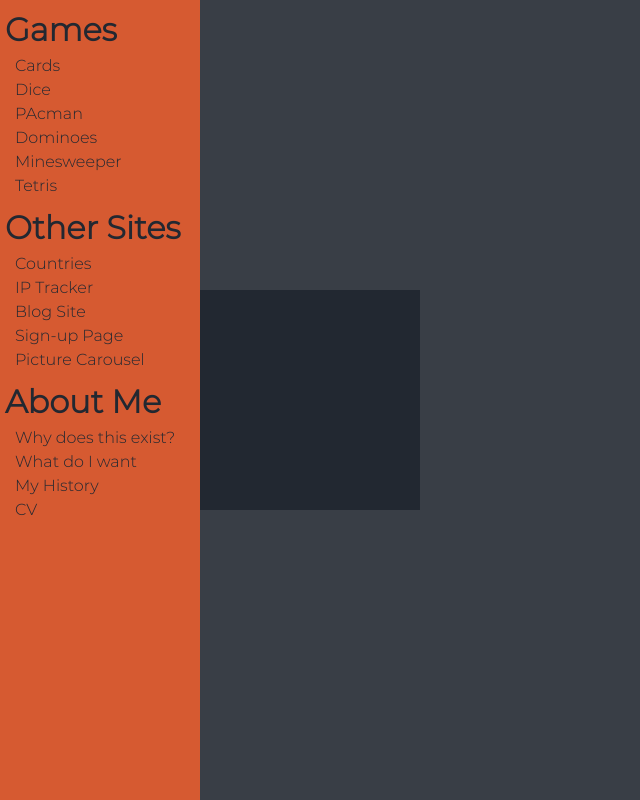
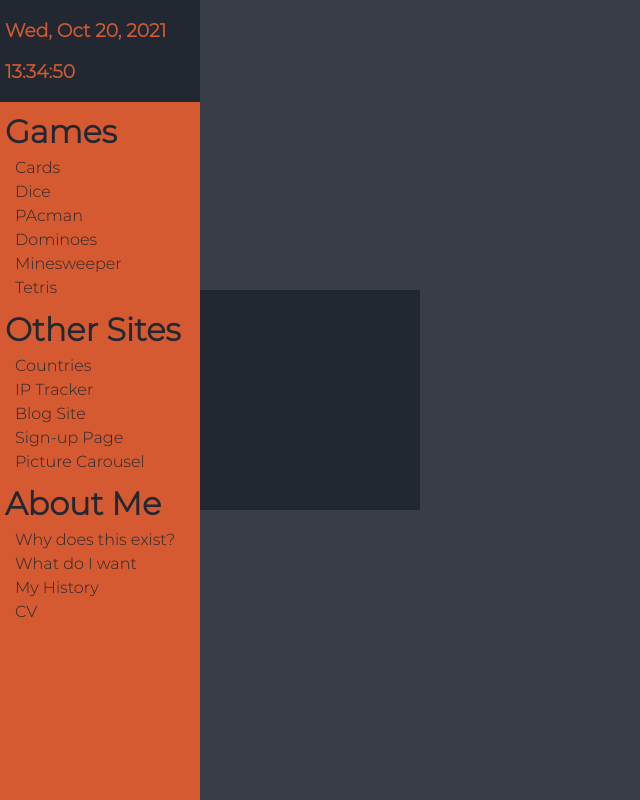
Before and after one commit to Tom91011/games, a website built with webpack: page src/template.html in a window 1280 px wide. Shown: the whole page, without its empty margins (0-640 px from the left). Built offline with nearby package versions, Linux system fonts and the light colour scheme.

Commit message:
Add Date & Time

```diff
--- /dev/null
+++ b/src/date.js
@@ -0,0 +1,39 @@
+export default function getNow(now) {
+
+  if (arguments[0] === "getDate") {
+
+      const options = {
+        weekday: 'short',
+        year: 'numeric',
+        month: 'short',
+        day: 'numeric'
+      }
+      const today  = new Date();
+      const date = today.toLocaleDateString("en-US", options)
+      return date
+
+  } else if (arguments[0] === "getTime") {
+
+      const today = new Date();
+      const time = today.getHours() + ":" + today.getMinutes() + ":" + today.getSeconds();
+      return time
+  }
+
+}
+
+const populateDate = () => {
+  const dateEl = document.getElementById("date")
+  dateEl.innerHTML = getNow("getDate")
+}
+
+const populateTime = () => {
+  const timeEl = document.getElementById("time")
+  timeEl.innerHTML = getNow("getTime")
+}
+
+populateDate()
+populateTime()
+
+setInterval(function () {
+  populateTime()
+},1000)
--- a/src/index.js
+++ b/src/index.js
@@ -1,30 +1,6 @@
-// var _ = require('lodash');
+var _ = require('lodash');
 //
 // import { wizard } from "./wizard"
 // import { barbarian } from "./barbarian"
 import "./scss/main.scss";
-// import printMe from './print.js';
-//
-// console.log("Ran from index.js");
-// console.log(wizard);
-// console.log(barbarian);
-//
-// const obj = { a: "alpha", b: "bravo"}
-// const newObj = { ...obj, c: "charlie"}
-// console.log(newObj);
-//
-// function component() {
-//     const element = document.createElement('div');
-//    const btn = document.createElement('button');
-//
-//    element.innerHTML = _.join(['Hello', 'webpack'], ' ');
-//
-//    btn.innerHTML = 'Click me and check the console!';
-//    btn.onclick = printMe;
-//
-//    element.appendChild(btn);
-//
-//    return element;
-// }
-//
-// document.body.appendChild(component());
+import getNow from './date.js';
--- a/src/print.js
+++ /dev/null
@@ -1,3 +0,0 @@
-export default function printMe() {
-  console.log('I get called from print.js!');
-}
--- a/src/scss/_components.scss
+++ b/src/scss/_components.scss
@@ -13,6 +13,14 @@ button {
 .menu {
   background-color: $primaryColorOrange;
   padding: 0;
+  #date-time {
+    background-color: $primaryColorBlack;
+    color: $primaryColorOrange;
+    width: 100%;
+    #date, #time {
+      padding-left: 5px;
+    }
+  }
   h1 {
     margin: 10px 0 5px 0;
     padding-left: 5px
--- a/src/scss/_layout.scss
+++ b/src/scss/_layout.scss
@@ -21,3 +21,7 @@
   width: 220px;
   background-color: $primaryColorBlack;
 }
+
+.hidden {
+  display: none;
+}
--- a/src/template.html
+++ b/src/template.html
@@ -10,6 +10,11 @@
 
   <div class="container">
     <div class="menu">
+      <div id="date-time">
+        <h3 id="date"></h3>
+        <h3 id="time"></h3>
+
+      </div>
       <h1>Games</h1>
       <ul>
         <li><a href="file:///C:/Users/tomni/OneDrive/Documents/Tom/Web%20Development/games/games/dist/index.html">Cards</a></li>
--- a/webpack.config.js
+++ b/webpack.config.js
@@ -6,7 +6,7 @@ module.exports = {
 
   entry: {
     index: './src/index.js',
-    print: './src/print.js',
+    print: './src/date.js',
   },
   output: {
     filename: '[name].bundle.js',
```
Also changed, not shown: dist/index.bundle.js, dist/index.html, dist/print.bundle.js, 2 other files.
